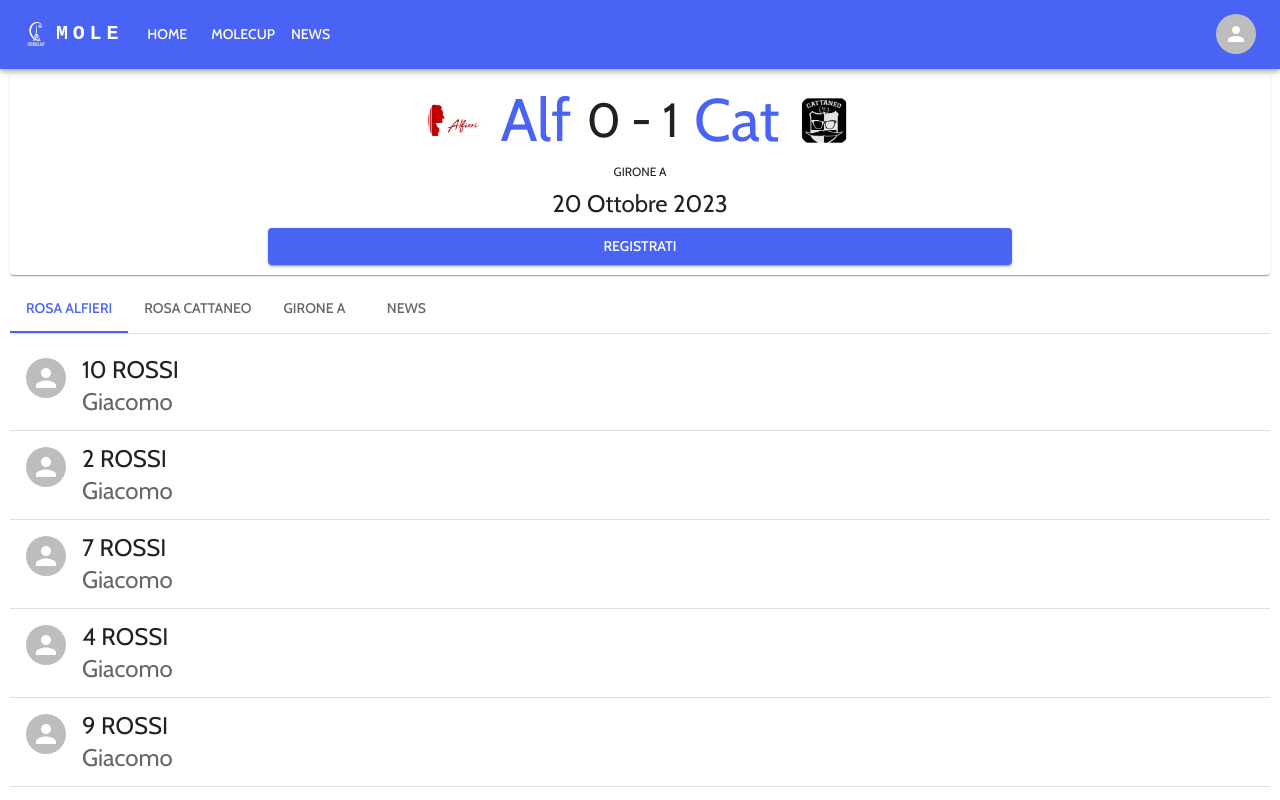
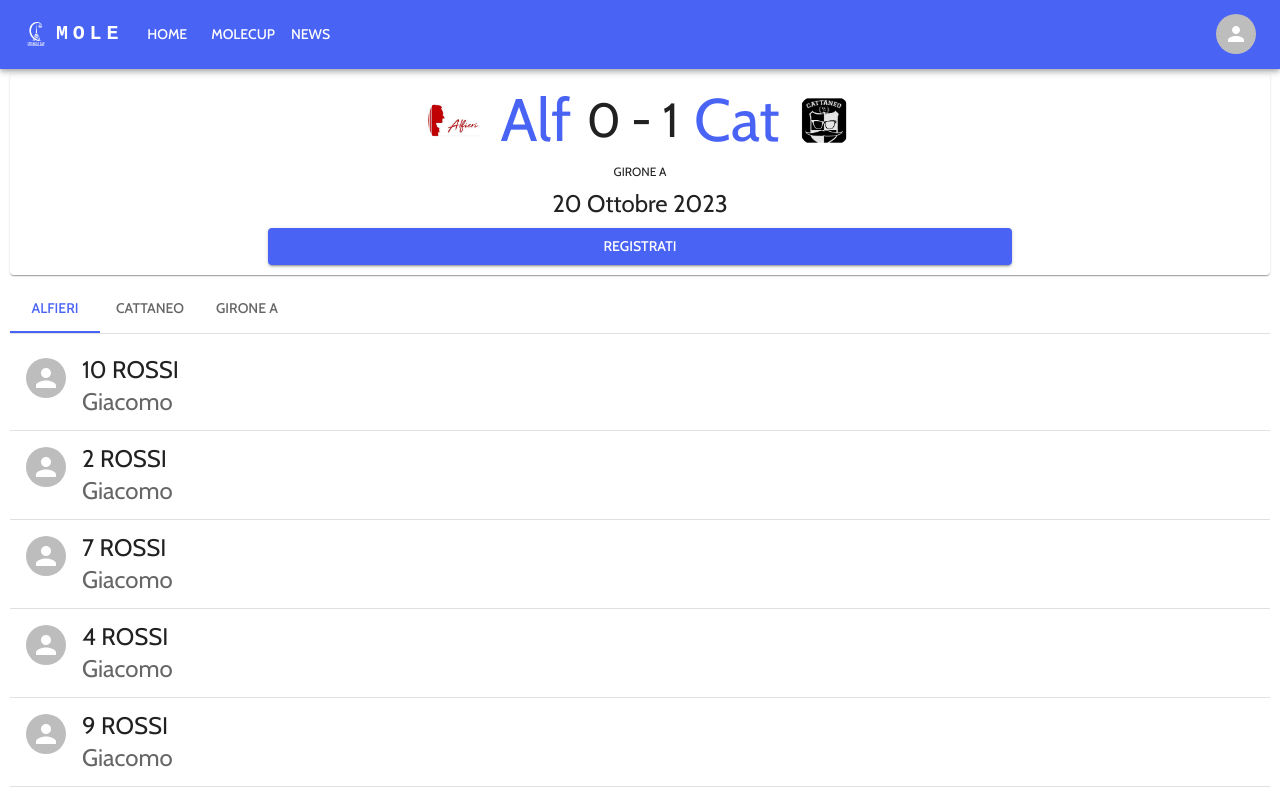
Before and after one commit to molecup/mole-frontend, a Next.js app in the folder mole-frontend/: page /match/1 in a window 1280 px wide. Shown: the top 800 px of the page. Built offline with nearby package versions, Linux system fonts and the light colour scheme.

Commit message:
created tabslayout component

```diff
--- a/mole-frontend/src/app/match/[slug]/page.js
+++ b/mole-frontend/src/app/match/[slug]/page.js
@@ -2,6 +2,10 @@ import MatchHeader from '@/components/matchHeader';
 import MatchTabs from './tabs';
 import StandingTable from '@/components/standingTable';
 import Container from '@mui/material/Container';
+import TabLayout from '@/components/tabLayout';
+import Typography from '@mui/material/Typography';
+import PlayerList from '@/components/playerList';
+
 
 const playerList = [
     {firstName: "Giacomo", lastName: "Rossi", number: 10, img: null},
@@ -56,11 +60,13 @@ export default function MatchPage({params}){
                 league = {dataExample.league.name}
                 date = {dataExample.date}
             />
-            <MatchTabs
-                teamA = {dataExample.teamA}
-                teamB = {dataExample.teamB}
-                league = {dataExample.league}
-            />
+            <TabLayout
+                labels = {[dataExample.teamA.name, dataExample.teamB.name, dataExample.league.name]}
+            >
+                <PlayerList playerList={playerList} />
+                <PlayerList playerList={playerList} />
+                <StandingTable title={dataExample.league.name} />
+            </TabLayout>
 
         </>
     );
--- /dev/null
+++ b/mole-frontend/src/components/tabLayout.js
@@ -0,0 +1,68 @@
+'use client'
+import { useState, useEffect } from 'react';
+import PlayerList from '@/components/playerList';
+import PropTypes from 'prop-types';
+import Tabs from '@mui/material/Tabs';
+import Tab from '@mui/material/Tab';
+import Typography from '@mui/material/Typography';
+import Box from '@mui/material/Box';
+import StandingTable from '@/components/standingTable';
+
+export default function TabLayout(props){
+    const {children, labels} = props;
+    const [value, setValue] = useState(0);
+
+    const handleChange = (event, newValue) => {
+      setValue(newValue);
+    };
+
+    return(
+        <Box sx={{ margin: '10px' }}>
+            <Box sx={{ borderBottom: 1, borderColor: 'divider' }}>
+                <Tabs value={value} onChange={handleChange} aria-label="tab squadra" variant="scrollable" scrollButtons="auto">
+                    {labels.map((label, i) =>
+                        <Tab key={i} label={label} {...a11yProps(i)} />
+                    )}
+                </Tabs>
+            </Box>
+            {children.map((child, i) =>
+                <CustomTabPanel key={i} value={value} index={i}>
+                    {child}
+                </CustomTabPanel>
+            )}
+        </Box>
+    );
+}
+
+function a11yProps(index) {
+    return {
+      id: `simple-tab-${index}`,
+      'aria-controls': `pannello tab-${index}`,
+    };
+  }
+
+  function CustomTabPanel(props) {
+    const { children, value, index, ...other } = props;
+
+    return (
+      <div
+        role="tabpanel"
+        hidden={value !== index}
+        id={`simple-tabpanel-${index}`}
+        aria-labelledby={`simple-tab-${index}`}
+        {...other}
+      >
+        {value === index && (
+          <Box>
+            {children}
+          </Box>
+        )}
+      </div>
+    );
+  }
+
+  CustomTabPanel.propTypes = {
+    children: PropTypes.node,
+    index: PropTypes.number.isRequired,
+    value: PropTypes.number.isRequired,
+  };
```
